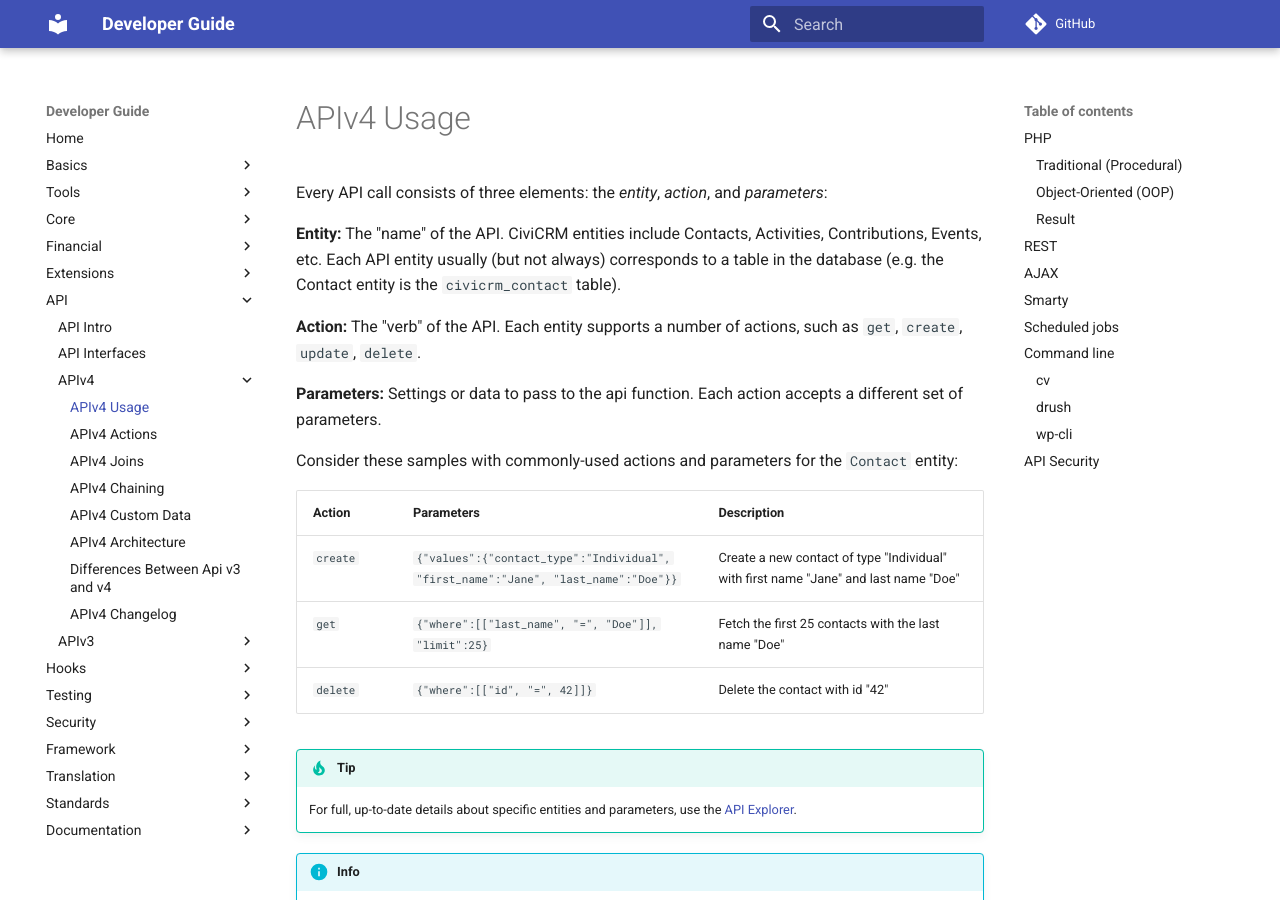
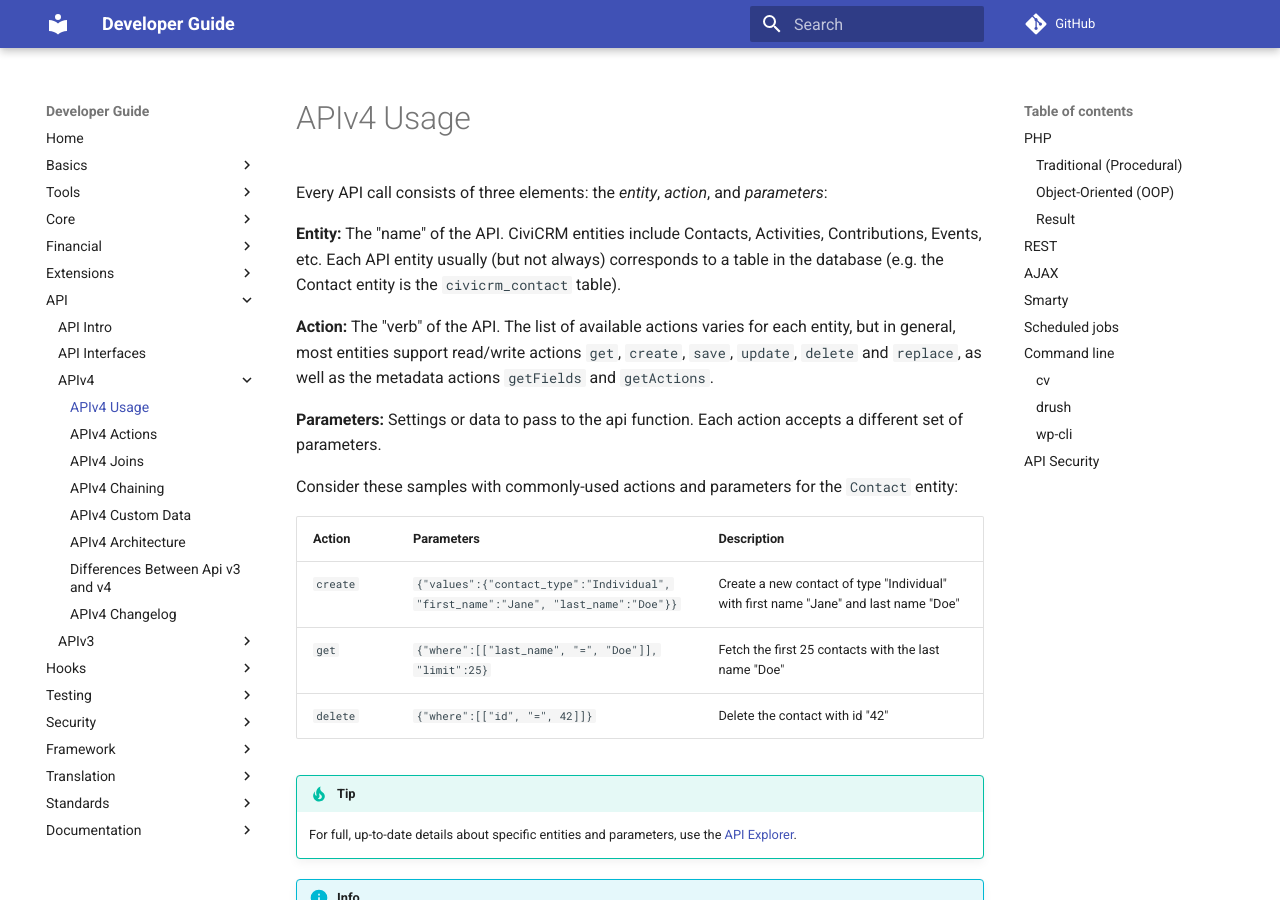
Before and after one commit to civicrm/civicrm-dev-docs, an MkDocs documentation site: the page built from docs/api/v4/usage.md, in a window 1280 px wide and 900 px high. Built offline with MkDocs 1.6.1 and Material for MkDocs 9.7.7, drawn with Linux system fonts in a browser that asks for light colours; comment, search, counter and statistics services are not loaded; some of the changed text lies outside the part shown.

Commit message:
Add more to the actions description. (#840)

```diff
--- a/docs/api/v4/usage.md
+++ b/docs/api/v4/usage.md
@@ -6,7 +6,7 @@ Every API call consists of three elements: the *entity*, *action*, and *paramete
 CiviCRM entities include Contacts, Activities, Contributions, Events, etc.
 Each API entity usually (but not always) corresponds to a table in the database (e.g. the Contact entity is the `civicrm_contact` table).
 
-**Action:** The "verb" of the API. Each entity supports a number of actions, such as `get`, `create`, `update`, `delete`.
+**Action:** The "verb" of the API. The list of available actions varies for each entity, but in general, most entities support read/write actions `get`, `create`, `save`, `update`, `delete` and `replace`, as well as the metadata actions `getFields` and `getActions`.
 
 **Parameters:** Settings or data to pass to the api function. Each action accepts a different set of parameters.
 
```
Also changed, not shown: other parts of docs/api/v4/usage.md (+1 -1 lines).
